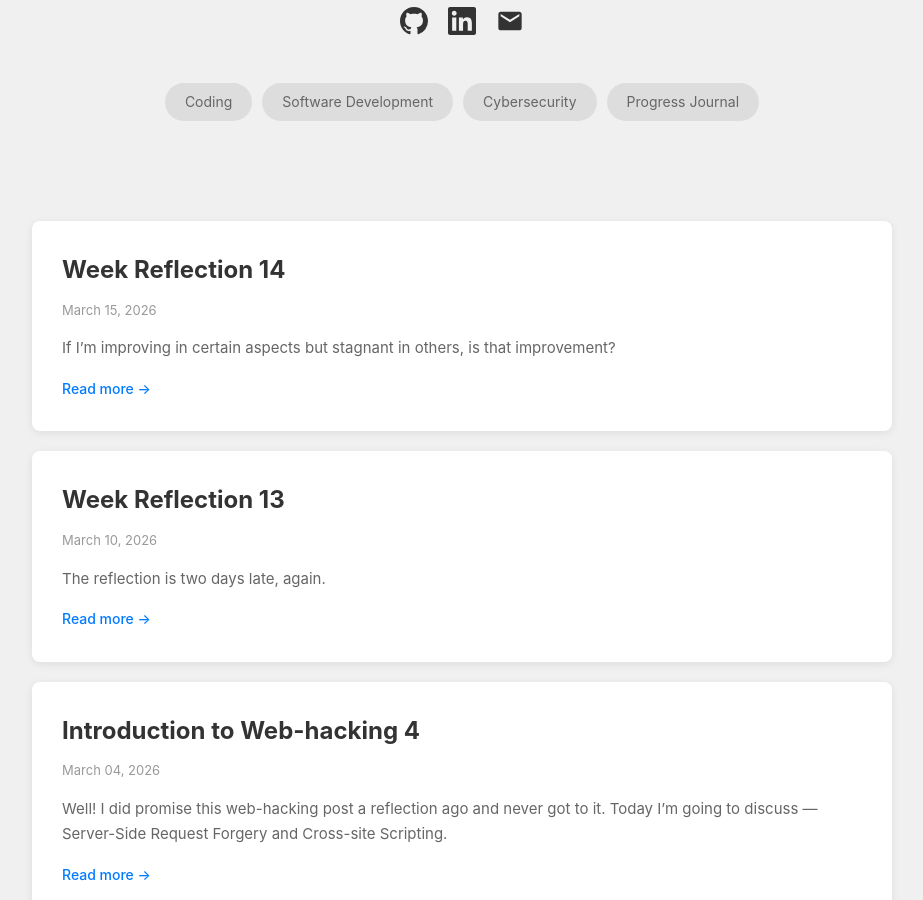
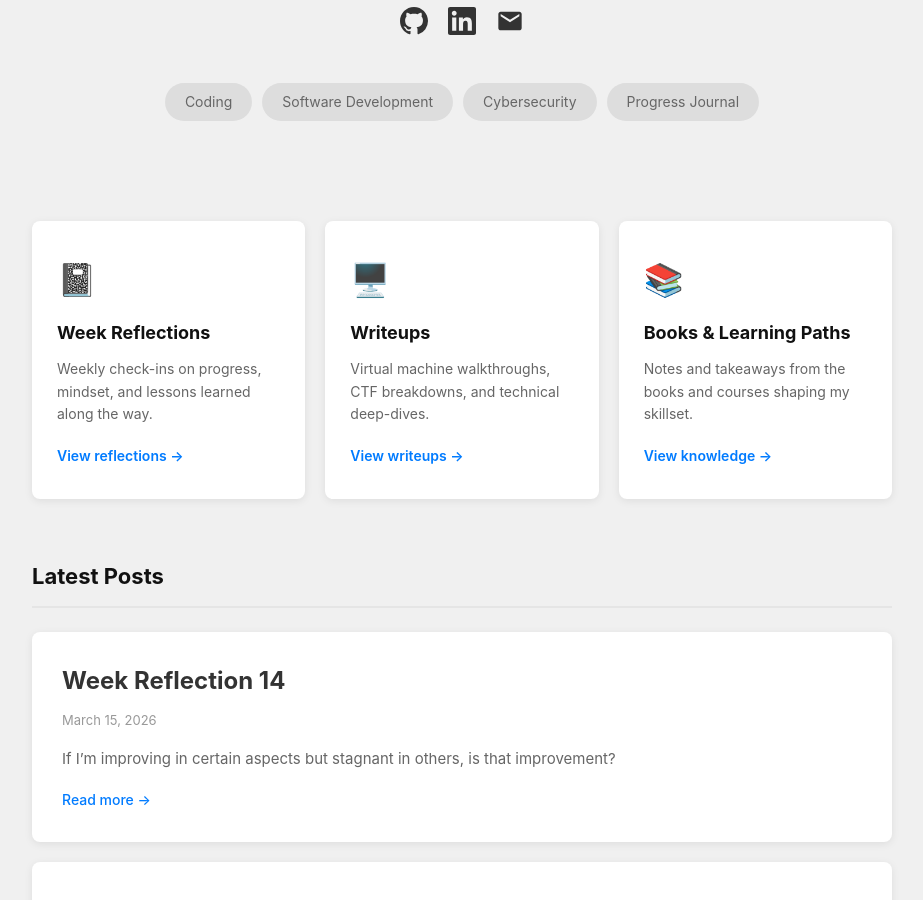
Before and after one commit to 1neWrld/1neWrld.github.io, a Jekyll site: the page built from index.html, in a window 1280 px wide and 900 px high, scrolled down 282 px. Shown: the whole window, without its empty margins (178-1101 px from the left). Built offline with Jekyll 4.4.1, drawn with Linux system fonts in a browser that asks for light colours.

Commit message:
Update index.html

```diff
--- a/index.html
+++ b/index.html
@@ -36,11 +36,42 @@ layout: default
     </div>
 </section>
 
+<!-- Section Navigation -->
+<section class="section-nav">
+    <div class="container">
+        <div class="section-nav-grid">
+            <a href="/reflections" class="section-nav-card">
+                <div class="section-nav-icon">📓</div>
+                <h3>Week Reflections</h3>
+                <p>Weekly check-ins on progress, mindset, and lessons learned along the way.</p>
+                <span class="section-nav-link">View reflections →</span>
+            </a>
+            <a href="/writeups" class="section-nav-card">
+                <div class="section-nav-icon">🖥️</div>
+                <h3>Writeups</h3>
+                <p>Virtual machine walkthroughs, CTF breakdowns, and technical deep-dives.</p>
+                <span class="section-nav-link">View writeups →</span>
+            </a>
+            <a href="/knowledge" class="section-nav-card">
+                <div class="section-nav-icon">📚</div>
+                <h3>Books & Learning Paths</h3>
+                <p>Notes and takeaways from the books and courses shaping my skillset.</p>
+                <span class="section-nav-link">View knowledge →</span>
+            </a>
+        </div>
+    </div>
+</section>
+
+<!-- Latest Posts -->
 <section class="posts">
     <div class="container">
+        <h2 class="section-heading">Latest Posts</h2>
         {% if site.posts.size > 0 %}
             {% for post in site.posts %}
             <article class="post-card">
+                {% if post.category %}
+                <span class="post-category post-category--{{ post.category | downcase }}">{{ post.category }}</span>
+                {% endif %}
                 <h2><a href="{{ post.url | relative_url }}">{{ post.title }}</a></h2>
                 <p class="post-meta">{{ post.date | date: "%B %d, %Y" }}</p>
                 <p class="post-excerpt">{{ post.excerpt | strip_html | truncate: 200 }}</p>
```
